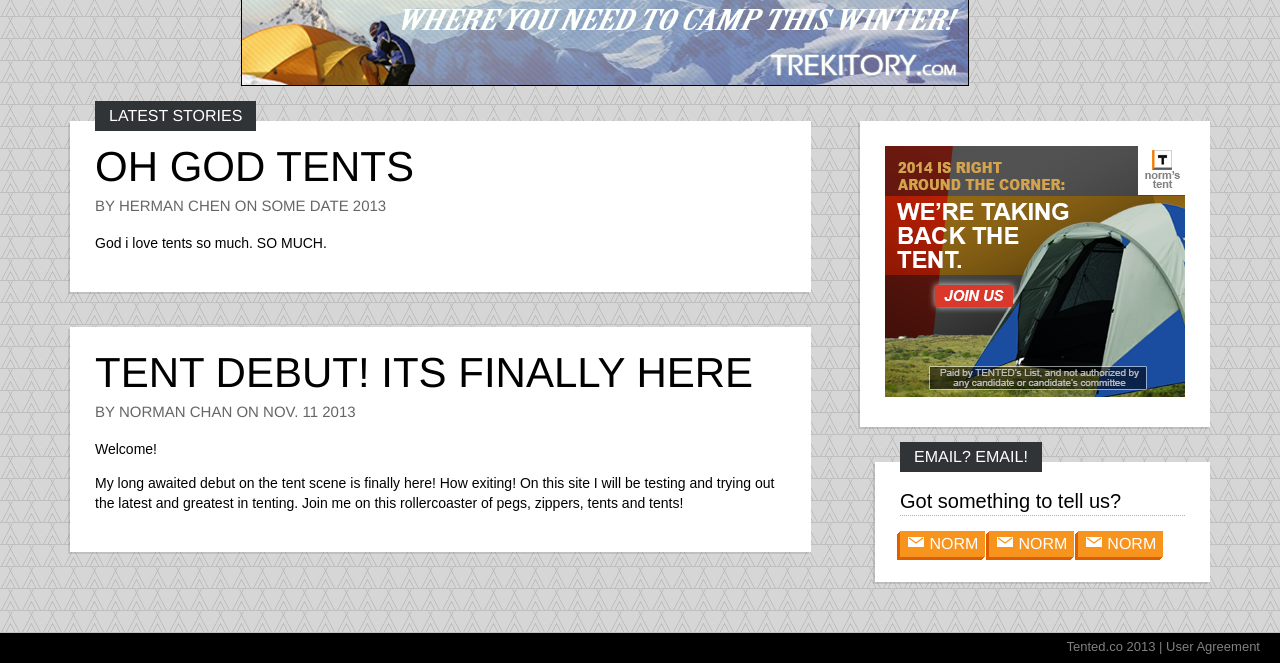
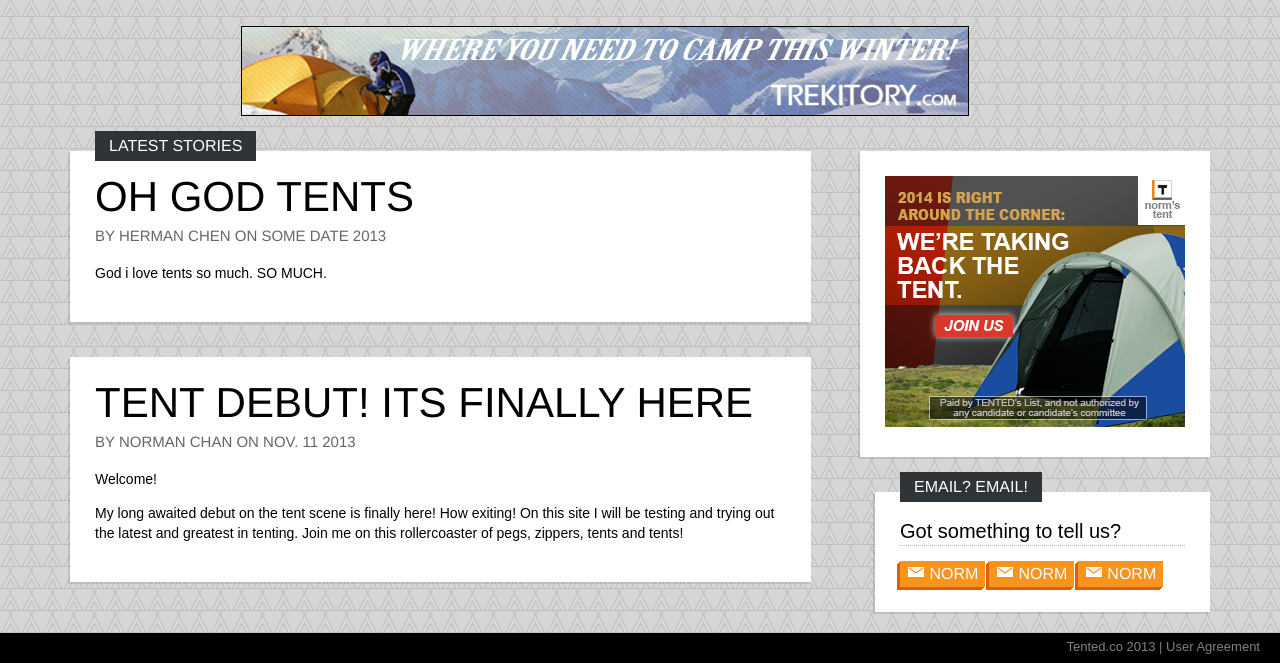
Before and after one commit to tented/co, a plain HTML site: page index.html in a window 1280 px wide. Shown: the part 137-800 px from the top of the page. Drawn offline with Linux system fonts and the light colour scheme.

Commit message:
Add padding to content

```diff
--- a/static/style.css
+++ b/static/style.css
@@ -157,8 +157,9 @@ header .lower {
     width: 1140px;
     margin-left: auto;
     margin-right: auto;
-    /*margin: 0 30px 50px 30px;*/
-    /*position: relative;*/
+    max-width: 1140px;
+    padding: 30px;
+
 }
 
 .articles {
```
